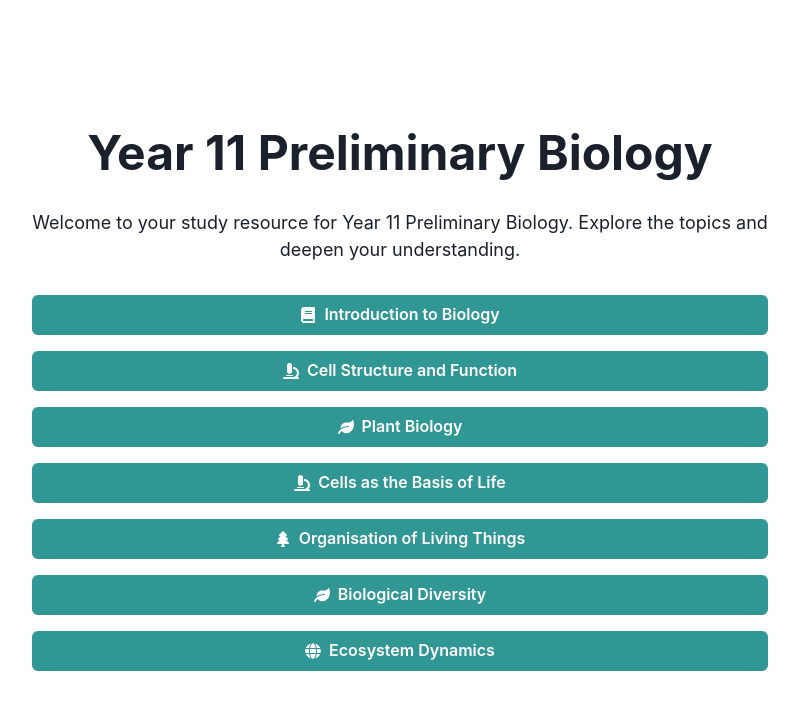
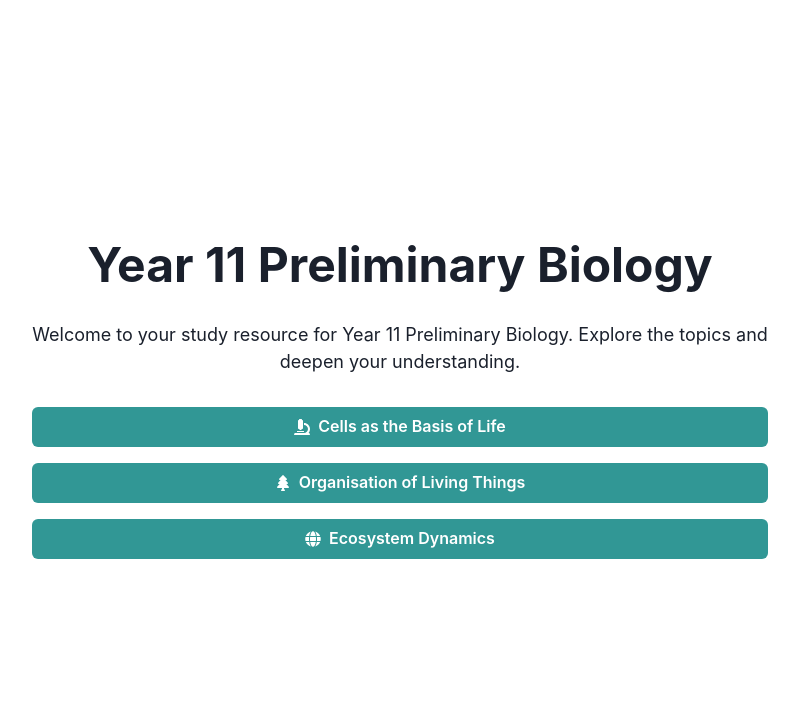
Before and after one commit to GPT-Engineer-App/biology-study-helper, a React (Vite) app: page / in a window 1280 px wide. Shown: the top 710 px of the page, without its empty margins (240-1039 px from the left). Built offline with nearby package versions, Linux system fonts and the light colour scheme.

Commit message:
Removed 'Introduction to Biology', 'Cell Structure and Function', and 'Plant Biology' buttons from the homepage.

```diff
--- a/src/pages/Index.jsx
+++ b/src/pages/Index.jsx
@@ -1,5 +1,5 @@
 import { Container, VStack, Heading, Text, Box, Button } from "@chakra-ui/react";
-import { FaBook, FaMicroscope, FaLeaf, FaTree, FaGlobe } from "react-icons/fa";
+import { FaMicroscope, FaTree, FaGlobe } from "react-icons/fa";
 import { useNavigate } from "react-router-dom"; // Import useNavigate
 
 const Index = () => {
@@ -15,24 +15,14 @@ const Index = () => {
           Welcome to your study resource for Year 11 Preliminary Biology. Explore the topics and deepen your understanding.
         </Text>
         <Box display="flex" flexDirection="column" alignItems="center" width="100%">
-          <Button leftIcon={<FaBook />} colorScheme="teal" variant="solid" width="100%" mb={4}>
-            Introduction to Biology
-          </Button>
-          <Button leftIcon={<FaMicroscope />} colorScheme="teal" variant="solid" width="100%" mb={4}>
-            Cell Structure and Function
-          </Button>
-          <Button leftIcon={<FaLeaf />} colorScheme="teal" variant="solid" width="100%" mb={4}>
-            Plant Biology
-          </Button>
-          <Button leftIcon={<FaMicroscope />} colorScheme="teal" variant="solid" width="100%" mb={4} onClick={() => navigate('/cells')}> {/* Add onClick to navigate to Cells page */}
+
+          <Button leftIcon={<FaMicroscope />} colorScheme="teal" variant="solid" width="100%" mb={4} onClick={() => navigate('/cells')}>
             Cells as the Basis of Life
           </Button>
           <Button leftIcon={<FaTree />} colorScheme="teal" variant="solid" width="100%" mb={4}>
             Organisation of Living Things
           </Button>
-          <Button leftIcon={<FaLeaf />} colorScheme="teal" variant="solid" width="100%" mb={4}>
-            Biological Diversity
-          </Button>
+
           <Button leftIcon={<FaGlobe />} colorScheme="teal" variant="solid" width="100%">
             Ecosystem Dynamics
           </Button>
```
